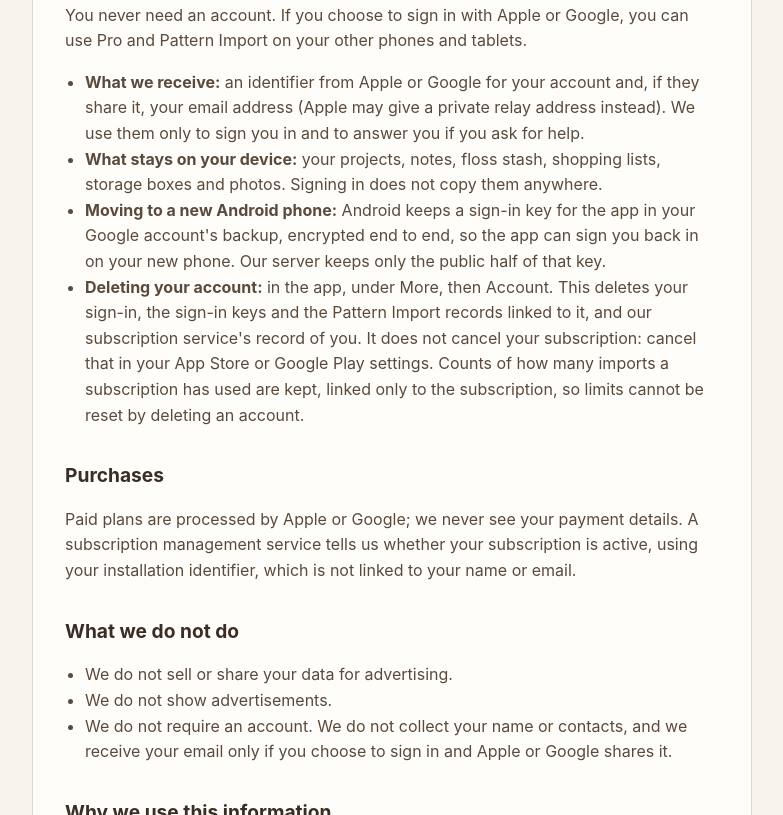
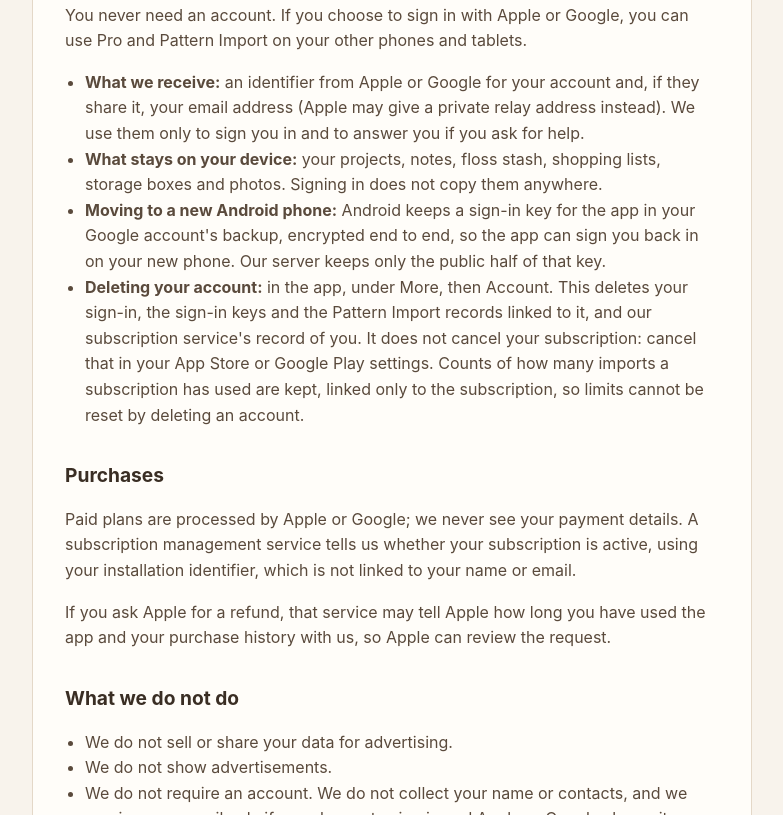
Before and after one commit to Samer-sef/stitch_organizer.github.io, a plain HTML site: page privacy-policy.html in a window 1280 px wide. Shown: the part 1985-2800 px from the top of the page, without its empty margins (248-1031 px from the left). Drawn offline with Linux system fonts and the light colour scheme.

Commit message:
Privacy policy: say what is shared with Apple when you ask for a refund
Co-Authored-By: Claude Opus 5.5 <noreply@anthropic.com>

```diff
--- a/privacy-policy.html
+++ b/privacy-policy.html
@@ -27,7 +27,7 @@
     <a class="back" href="./index.html">&larr; Stitch Organizer</a>
     <div class="card">
       <h1>Privacy Policy</h1>
-      <p class="meta">Stitch Organizer &middot; Last updated: October 13, 2026</p>
+      <p class="meta">Stitch Organizer &middot; Last updated: October 28, 2026</p>
 
       <p>Stitch Organizer ("the app", "we", "us") is a cross-stitch project and
       floss-tracking app. This policy explains what information the app handles
@@ -141,6 +141,9 @@
       details. A subscription management service tells us whether your
       subscription is active, using your installation identifier, which is not
       linked to your name or email.</p>
+      <p>If you ask Apple for a refund, that service may tell Apple how long
+      you have used the app and your purchase history with us, so Apple can
+      review the request.</p>
 
       <h2>What we do not do</h2>
       <ul>
```
